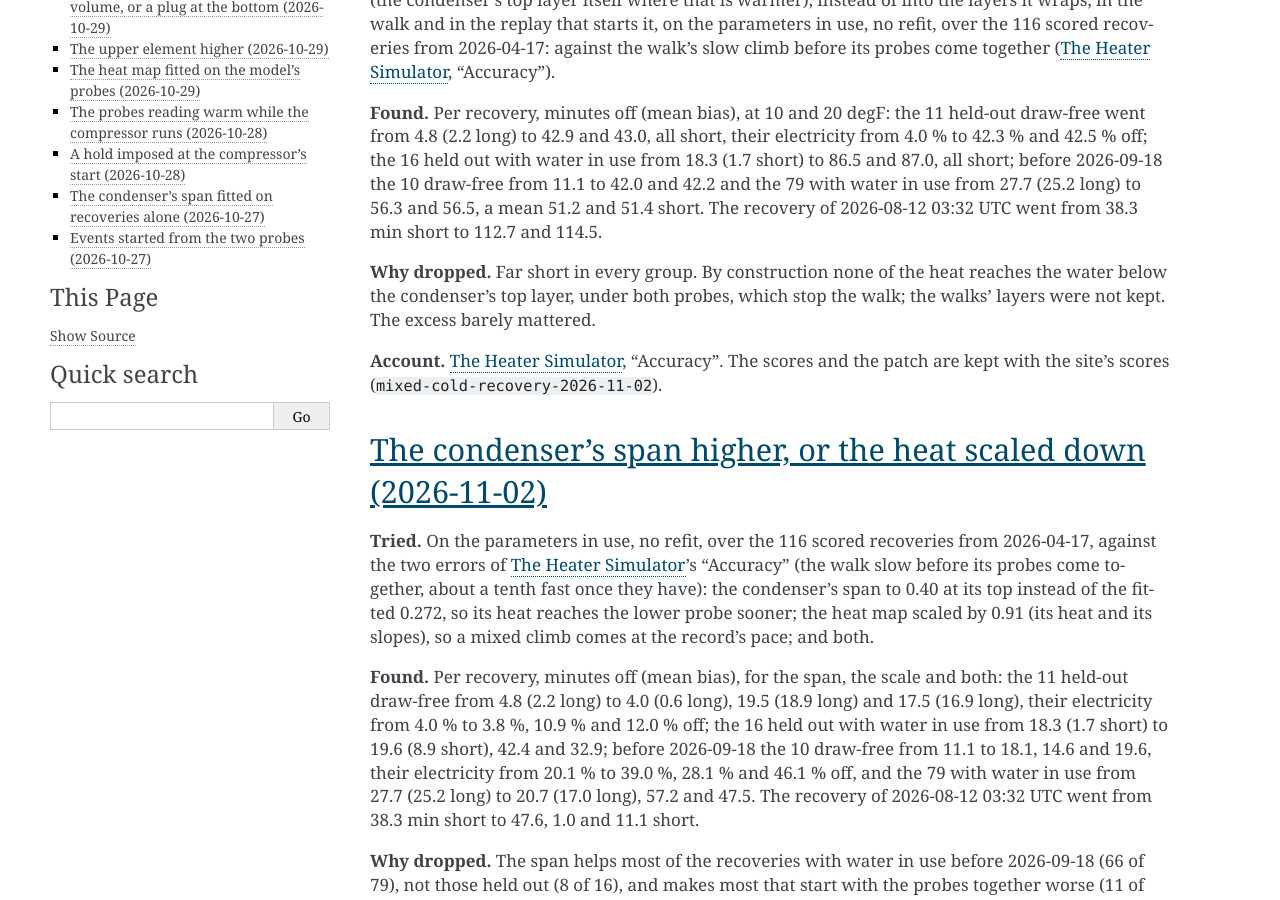
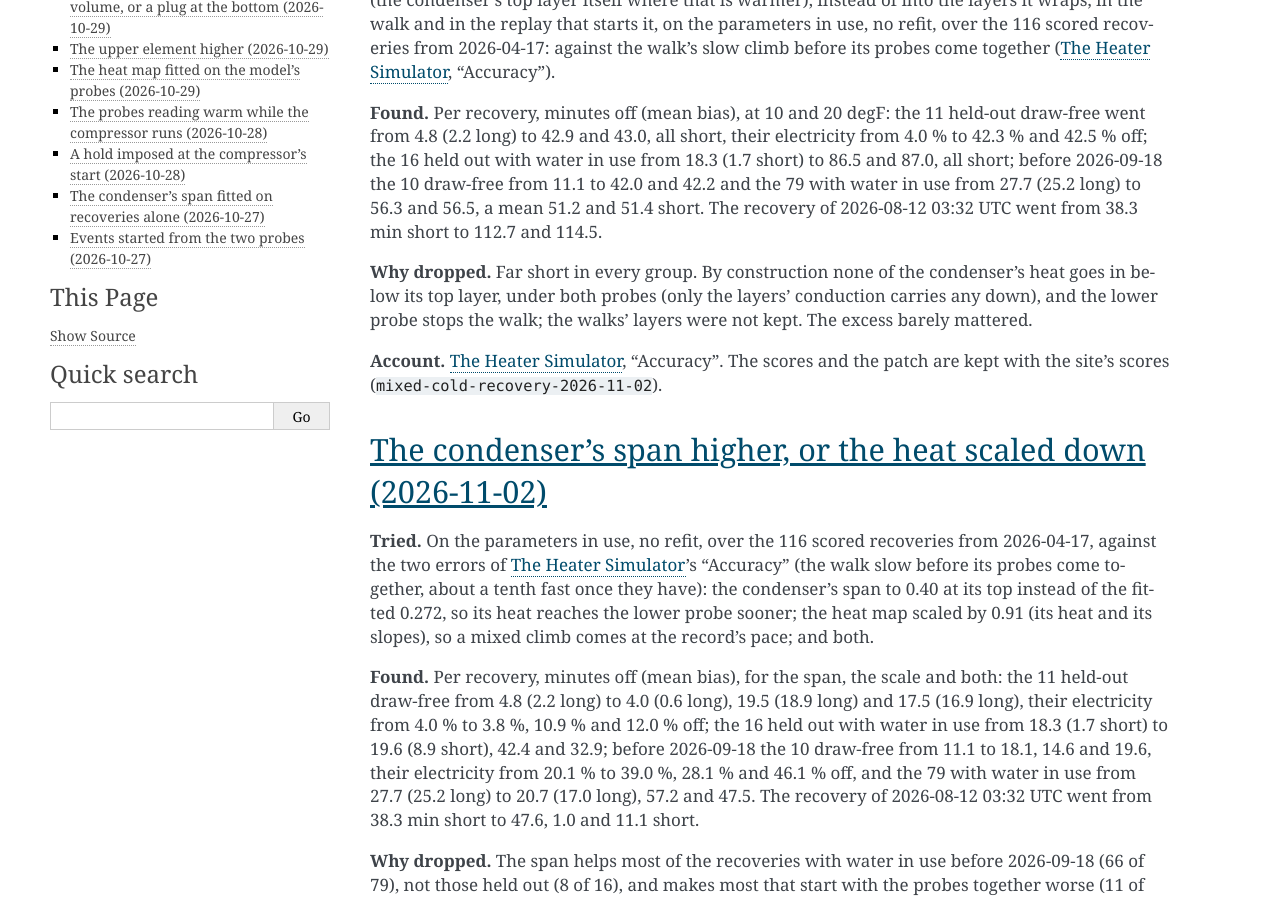
Before and after one commit to eman/nwp500-python, a Sphinx documentation site: the page built from docs/explanation/simulator-tried.rst, in a window 1280 px wide and 900 px high, scrolled down 1127 px. Built offline with Sphinx 7.4.7, drawn with Linux system fonts in a browser that asks for light colours.

Commit message:
docs(sim): the condenser's heat, not all heat; the lower probe stops the walk

```diff
--- a/docs/explanation/simulator-tried.rst
+++ b/docs/explanation/simulator-tried.rst
@@ -35,9 +35,9 @@
 min short to 112.7 and 114.5.
 
 **Why dropped.** Far short in every group. By construction none of the
-heat reaches the water below the condenser's top layer, under both
-probes, which stop the walk; the walks' layers were not kept. The excess
-barely mattered.
+condenser's heat goes in below its top layer, under both probes (only
+the layers' conduction carries any down), and the lower probe stops the
+walk; the walks' layers were not kept. The excess barely mattered.
 
 **Account.** :doc:`simulator`, "Accuracy". The scores and the patch are
 kept with the site's scores (``mixed-cold-recovery-2026-11-02``).
```
